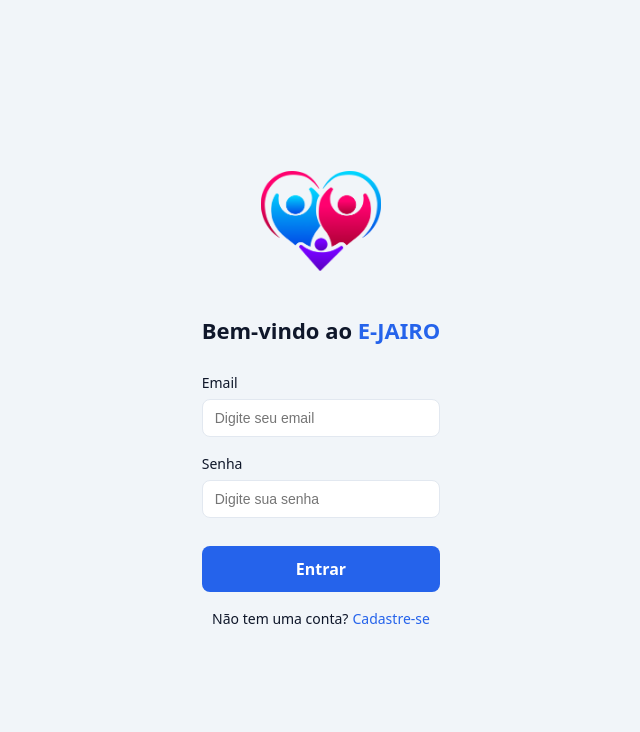
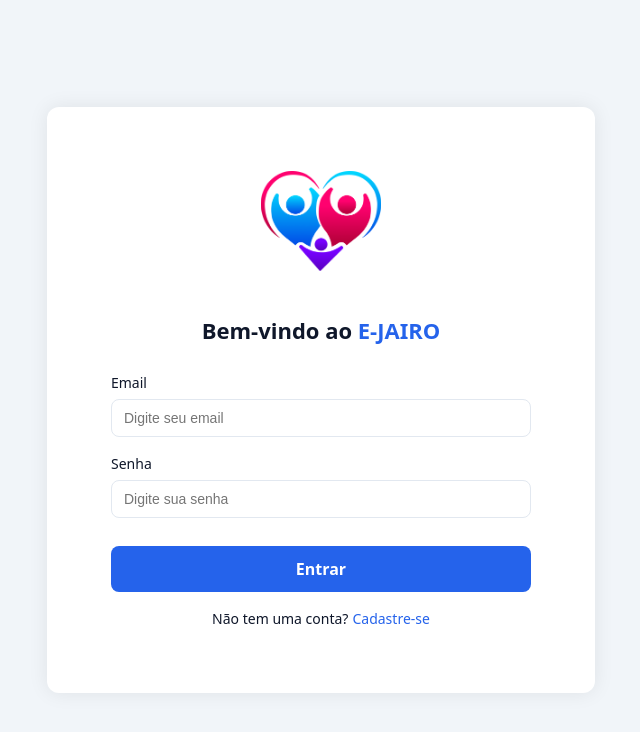
Before and after one commit to NextlLine/e-jairo-frontend, a React (Vite) app: page / in a window 1280 px wide. Shown: the top 732 px of the page, without its empty margins (319-959 px from the left). Built offline with nearby package versions, Linux system fonts and the light colour scheme.

Commit message:
fix: public pages card layout

```diff
--- a/src/layouts/PublicLayout.tsx
+++ b/src/layouts/PublicLayout.tsx
@@ -14,7 +14,6 @@ const styles: Record<string, React.CSSProperties> = {
     minHeight: "100vh",
     width: "100vw",
     background: colors.background,
-
     display: "flex",
     alignItems: "center",
     justifyContent: "center",
--- a/src/pages/publics/confirmCode/confirm-code.tsx
+++ b/src/pages/publics/confirmCode/confirm-code.tsx
@@ -3,7 +3,7 @@ import { router } from "@/router";
 import { confirmCodeAction } from "./confirm-code.action";
 import { customStyle } from "@/styles/custom-style";
 import { useLocation } from "react-router-dom";
-import  Favicon  from "../../../../public/favicon.png";
+import Favicon from "../../../../public/favicon.png";
 
 export default function ConfirmCodePage() {
   const location = useLocation();
@@ -32,7 +32,6 @@ export default function ConfirmCodePage() {
 
   return (
     <div style={customStyle.containerCenter}>
-      <div style={customStyle.card}>
       <form
         style={customStyle.form}
         onSubmit={(e) => e.preventDefault()}
@@ -77,6 +76,5 @@ export default function ConfirmCodePage() {
         </button>
       </form>
     </div>
-    </div>
   );
 }
--- a/src/pages/publics/signIn/signin.tsx
+++ b/src/pages/publics/signIn/signin.tsx
@@ -3,7 +3,7 @@ import { router } from "@/router";
 import { signInAction } from "./signin.action";
 import { customStyle } from "@/styles/custom-style";
 import { colors } from "@/styles/colors";
-import  Favicon  from "../../../../public/favicon.png";
+import Favicon from "../../../../public/favicon.png";
 
 export default function SignInPage() {
   const [email, setEmail] = React.useState("");
@@ -32,7 +32,6 @@ export default function SignInPage() {
 
   return (
     <div style={customStyle.containerCenter}>
-      <div style={customStyle.card}>
       <form
         style={customStyle.form}
         onSubmit={(e) => e.preventDefault()}
@@ -92,7 +91,6 @@ export default function SignInPage() {
         </div>
       </form>
     </div>
-    </div>
   );
 }
 const style: Record<string, CSSProperties> = {
--- a/src/pages/publics/signUp/signup.tsx
+++ b/src/pages/publics/signUp/signup.tsx
@@ -2,7 +2,7 @@ import React from "react";
 import { router } from "@/router";
 import { signUpAction } from "./signup.action";
 import { customStyle } from "@/styles/custom-style";
-import  Favicon  from "../../../../public/favicon.png";
+import Favicon from "../../../../public/favicon.png";
 
 export default function SignUpPage() {
   const [email, setEmail] = React.useState("");
@@ -35,7 +35,6 @@ export default function SignUpPage() {
 
   return (
     <div style={customStyle.containerCenter}>
-      <div style={customStyle.card}>
       <form
         style={customStyle.form}
         onSubmit={(e) => e.preventDefault()}
@@ -126,6 +125,5 @@ export default function SignUpPage() {
         </div>
       </form>
     </div>
-    </div>
   );
 }
--- a/src/styles/custom-style.tsx
+++ b/src/styles/custom-style.tsx
@@ -7,6 +7,12 @@ export const customStyle: Record<string, CSSProperties> = {
     display: "flex",
     alignItems: "center",
     justifyContent: "center",
+    boxShadow: "0 0 20px rgba(0,0,0,0.08)",
+    background: colors.cardBG,
+    padding: "5%",
+    borderRadius: "12px",
+    maxWidth: 420,
+    textAlign: "center",
   },
   page: {
     width: "100%",
@@ -15,16 +21,6 @@ page: {
     boxSizing: "border-box",
     background: colors.background,
   },
-//   card: {
-//   width: "100%",
-//   maxWidth: 420,
-//   padding: "32px",
-//   borderRadius: "12px",
-//   background: colors.cardBG,
-//   boxShadow: "0 0 20px rgba(0,0,0,0.08)",
-//   textAlign: "center",
-// },
-
   form: {
     display: "flex",
     flexDirection: "column",
```
Lines whose indentation alone changed are shown as unchanged.
